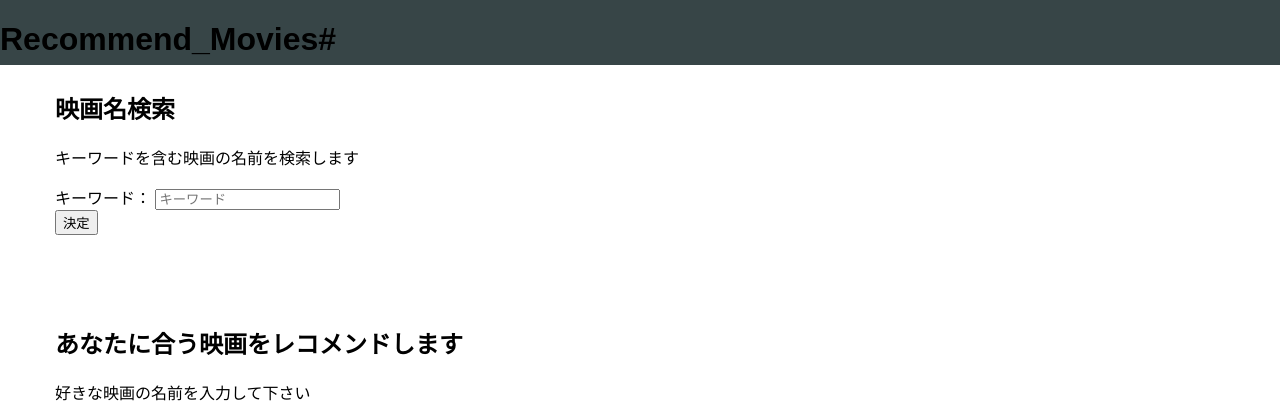
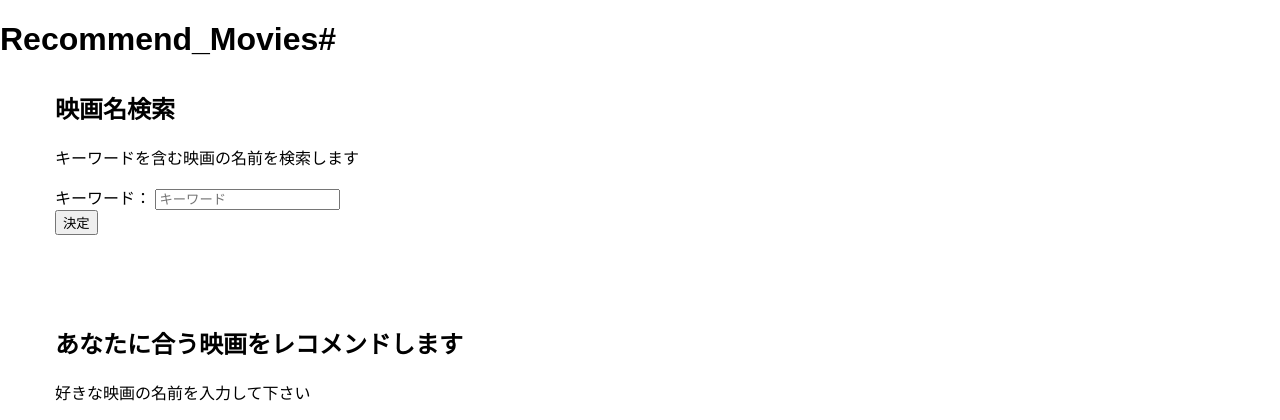
Before and after one commit to AaaaaaaaaOoIi/movie_recommend, a Flask app: page / in a window 1280 px wide. Shown: the top 420 px of the page. Run offline with Flask 2, Linux system fonts and the light colour scheme.

Commit message:
9th commit

```diff
--- a/static/css/main_style.css
+++ b/static/css/main_style.css
@@ -8,7 +8,7 @@ body {
 header {
   height: 65px;
   width: 100%;
-  background-color: rgba(34, 49, 52, 0.9);
+  background-color: rgba(255, 255, 253, 0);
   position :fixed;
   top: 0;
   z-index: 100;
```
